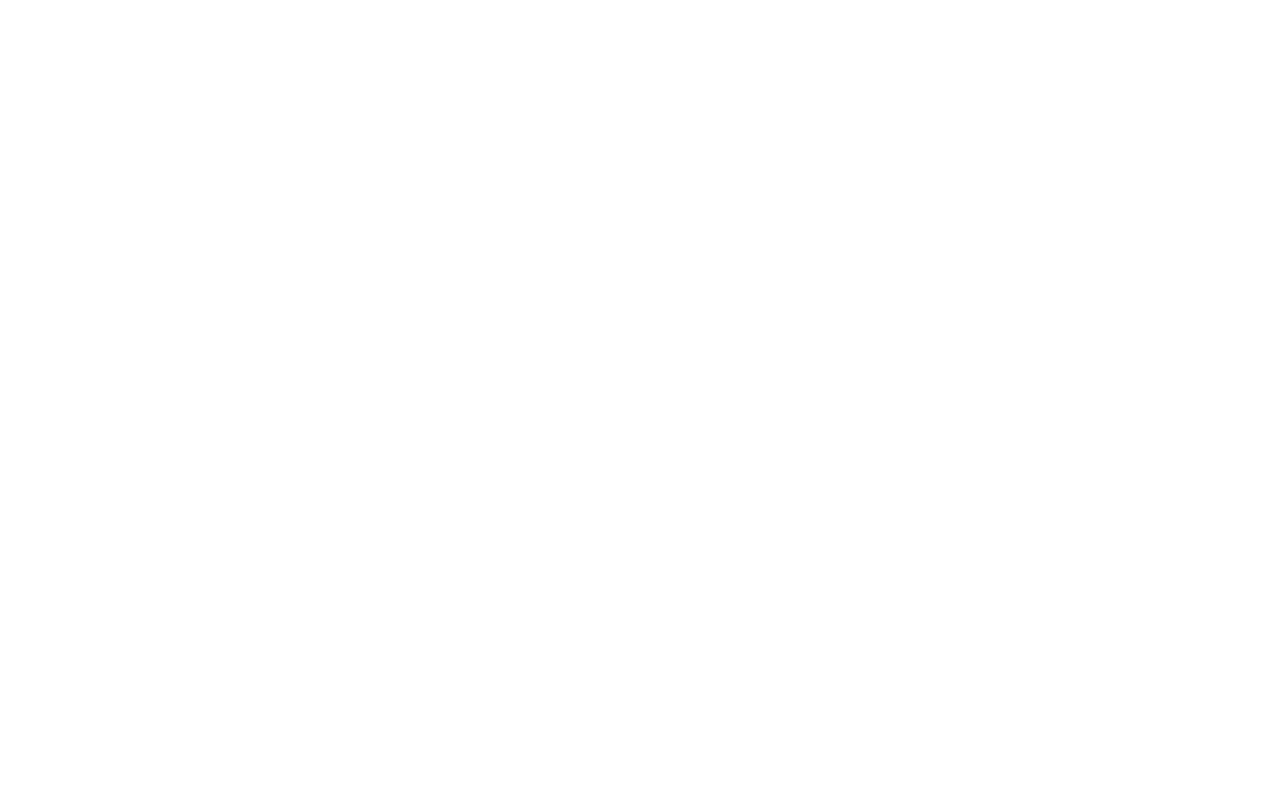
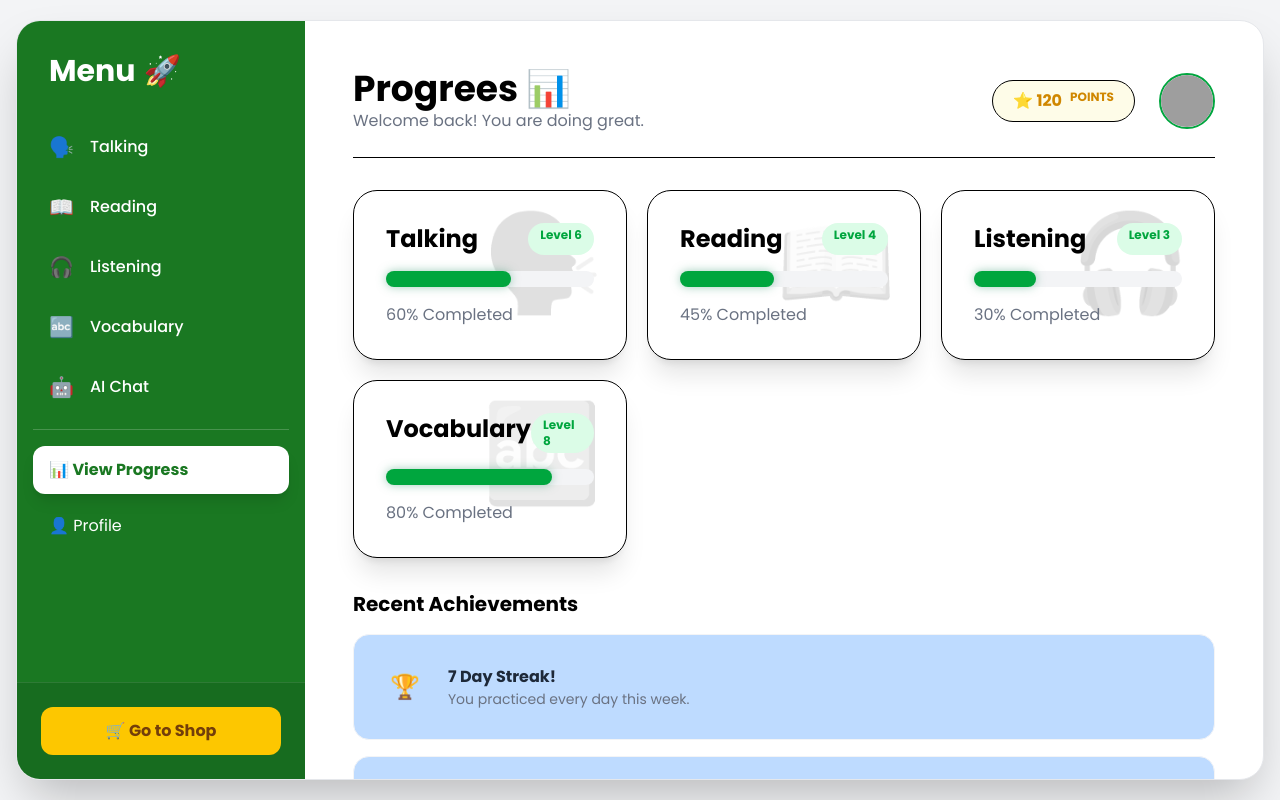
Before and after one commit to EliasEssawi/WEBPROJECT2, a React (Vite) app in the folder client/vite-project/: page /mainPage in a window 1280 px wide. Before the commit this address had no page. Built offline with nearby package versions, Linux system fonts and the light colour scheme; grey boxes are pictures that could not be loaded.

Commit message:
added main page and its components

```diff
--- a/client/vite-project/src/App.tsx
+++ b/client/vite-project/src/App.tsx
@@ -15,6 +15,7 @@
 import ForgotPassword from './pages/forgotPass';
 import AddProfile from './pages/addprofile';
 import ParentPage from './pages/parentPage';
+import MainPage from './pages/mainPage';
 
 function App() {
   return (
@@ -28,6 +29,7 @@
         <Route path="/addprofile" element={<AddProfile />} />
         <Route path="/forgotPassword" element={<ForgotPassword />}/>
         <Route path="/parentPage" element={<ParentPage/>}/>
+        <Route path="/mainPage" element={<MainPage/>}/>
       </Routes>
 
     </BrowserRouter>
--- /dev/null
+++ b/client/vite-project/src/components/mainPage/Header.tsx
@@ -0,0 +1,27 @@
+interface HeaderProps {
+    title: String;
+    subtitle: string;
+    points: number;
+    imgUrl: string;
+}
+
+export default function Header({ title, subtitle, points, imgUrl }: HeaderProps) {
+  return (
+    <header className="flex justify-between items-center border-b pb-6">
+      <div>
+        <h1 className="text-4xl font-extrabold">{title}</h1>
+        <p className="text-gray-500">{subtitle}</p>
+      </div>
+      <div className="flex items-center gap-6">
+        <div className="bg-yellow-50 px-5 py-2 rounded-full border flex gap-2">
+          <span className="font-bold text-yellow-600">⭐ {points}</span>
+          <span className="text-xs font-bold text-yellow-600">POINTS</span>
+        </div>
+        <img
+          src={imgUrl}
+          className="w-14 h-14 rounded-full border-2 border-green-600"
+        />
+      </div>
+    </header>
+  );
+}
--- /dev/null
+++ b/client/vite-project/src/components/mainPage/ProgressCard.tsx
@@ -0,0 +1,58 @@
+import { useState, useEffect } from "react";
+
+interface ProgressCardProps {
+  title: string;
+  level: number;
+  progress: number;
+  icon: string;
+  url: string;
+}
+
+export default function ProgressCard({
+  title,
+  level,
+  progress,
+  icon,
+  url,
+}: ProgressCardProps) {
+  const [animatedProgress, setAnimatedProgress] = useState(0);
+
+  useEffect(() => {
+    const timeout = setTimeout(() => setAnimatedProgress(progress), 100);
+    return () => clearTimeout(timeout);
+  }, [progress]);
+
+  const navigate = (url: string) => {
+    window.location.href = url;
+  };
+
+  return (
+    <div
+      onClick={() => navigate(url)}
+      className="relative group bg-white p-8 rounded-3xl shadow-xl border cursor-pointer hover:scale-105 transition-transform"
+    >
+      {/* Emoji */}
+      <div className="absolute top-0 right-0 p-6 opacity-20 text-8xl text-green-600 grayscale transition-all duration-500
+                      group-hover:opacity-50 group-hover:grayscale-0 group-hover:rotate-12 group-hover:scale-110">
+        {icon}
+      </div>
+
+      <div className="relative z-10">
+        <div className="flex justify-between mb-4">
+          <h3 className="text-2xl font-bold">{title}</h3>
+          <span className="text-green-600 bg-green-100 px-3 py-1 rounded-full text-xs font-bold">
+            Level {level}
+          </span>
+        </div>
+
+        <div className="w-full bg-gray-100 rounded-full h-4 mb-4">
+          <div
+            className="bg-green-600 h-4 rounded-full transition-all duration-1000 ease-out shadow-[0_0_10px_rgba(65,157,120,0.5)]"
+            style={{ width: `${animatedProgress}%` }}
+          />
+        </div>
+        <span className="text-gray-500">{progress}% Completed</span>
+      </div>
+    </div>
+  );
+}
--- /dev/null
+++ b/client/vite-project/src/components/mainPage/RecentAchievement.tsx
@@ -0,0 +1,18 @@
+interface AchievementProps {
+  icon: string;
+  title: string;
+  description: string;
+  color?: string;
+}
+
+export default function RecentAchievement({ icon, title, description, color = "yellow-100" }: AchievementProps) {
+  return (
+    <div className={`bg-blue-200 p-6 rounded-2xl flex items-center gap-4 border border-gray-100`}>
+      <div className={`p-3 rounded-full text-2xl bg-${color}`}>{icon}</div>
+      <div>
+        <p className="font-bold text-gray-800">{title}</p>
+        <p className="text-sm text-gray-500">{description}</p>
+      </div>
+    </div>
+  );
+}
--- /dev/null
+++ b/client/vite-project/src/components/mainPage/Sidebar.tsx
@@ -0,0 +1,67 @@
+interface MenuItem {
+    name: string;
+    icon: string;
+    url?: string;
+}
+
+interface SidebarProps {
+    menuItems: MenuItem[];
+    primaryAction?: MenuItem;
+    secondaryAction?: MenuItem;
+    bottomAction?: MenuItem;
+    title: String;
+}
+
+export default function Sidebar({ menuItems, title, primaryAction, secondaryAction, bottomAction}: SidebarProps) {
+  return (
+    <aside className="w-72 bg-[#1A7822] text-white flex flex-col shrink-0">
+      <div className="p-8 pb-4">
+        <h2 className="text-3xl font-bold flex items-center gap-2">
+          {title} <span>🚀</span>
+        </h2>
+      </div>
+      <nav className="flex-1 overflow-y-auto py-4 px-4 space-y-2">
+        {menuItems.map((item) => (
+          <a
+            key={item.name}
+            href="#"
+            className="flex items-center gap-4 px-4 py-3 rounded-xl hover:bg-white/20 transition"
+          >
+            <span className="text-xl">{item.icon}</span>
+            <span className="font-medium">{item.name}</span>
+          </a>
+        ))}
+
+        <div className="my-4 border-t border-white/20" />
+
+       {primaryAction && (
+          <a
+            href={primaryAction.url || "#"}
+            className="flex items-center gap-4 px-4 py-3 rounded-xl bg-white text-[#1A7822] font-bold shadow-lg"
+          >
+            {primaryAction.icon} {primaryAction.name}
+          </a>
+        )}
+
+        {secondaryAction && (
+          <a
+            href={secondaryAction.url || "#"}
+            className="flex items-center gap-4 px-4 py-3 rounded-xl hover:bg-white/20 transition"
+          >
+            {secondaryAction.icon} {secondaryAction.name}
+          </a>
+        )}
+      </nav>
+       {bottomAction && (
+        <div className="p-6 bg-black/10 border-t border-white/10">
+          <a
+            href={bottomAction.url || "#"}
+            className="hover:scale-105 w-full flex justify-center items-center gap-2 bg-yellow-400 text-yellow-900 font-bold py-3 rounded-xl hover:bg-yellow-300 transition"
+          >
+            {bottomAction.icon} {bottomAction.name}
+          </a>
+        </div>
+      )}
+    </aside>
+  );
+}
--- a/client/vite-project/src/pages/forgotPass.tsx
+++ b/client/vite-project/src/pages/forgotPass.tsx
@@ -79,6 +79,7 @@
             setCode("");
             setConNewPassword("");
             setNewPassword("");
+             window.location.href = "./login"
         } catch (err) {
             const error = err as AxiosError<{ message?: string }>;
             setMessage(error.response?.data?.message || "change password faild.");
@@ -151,7 +152,7 @@
                                 type="password"
                                 onChange={(e) => setConNewPassword(e.target.value)}>
                             </Input>
-                            <Button children="Send code"></Button>
+                            <Button children="Change password"></Button>
                         </form>
                     )}
 
--- /dev/null
+++ b/client/vite-project/src/pages/mainPage.tsx
@@ -0,0 +1,72 @@
+import React, { useState, useEffect } from "react";
+import Sidebar from "../components/mainPage/Sidebar";
+import Header from "../components/mainPage/Header";
+import ProgressCard from "../components/mainPage/ProgressCard";
+import RecentAchievement from "../components/mainPage/RecentAchievement";
+
+const menuItems = [
+  { name: "Talking", icon: "🗣️" },
+  { name: "Reading", icon: "📖" },
+  { name: "Listening", icon: "🎧" },
+  { name: "Vocabulary", icon: "🔤" },
+  { name: "AI Chat", icon: "🤖" },
+];
+
+
+export default function MainPage() {
+  const cards = [
+    { title: "Talking", level: 6, progress: 60, icon: "🗣️", url: "talking-practice.html" },
+    { title: "Reading", level: 4, progress: 45, icon: "📖", url: "reading-practice.html" },
+    { title: "Listening", level: 3, progress: 30, icon: "🎧", url: "listening-practice.html" },
+    { title: "Vocabulary", level: 8, progress: 80, icon: "🔤", url: "vocabulary-practice.html" },
+  ];
+
+  return (
+    <div className="bg-gray-100 h-screen w-full flex items-center justify-center p-4 overflow-hidden font-[Poppins]">
+      <div className="flex w-full max-w-7xl h-[95vh] bg-white shadow-2xl rounded-3xl overflow-hidden border border-gray-200">
+        <div className="flex">
+            <Sidebar
+                menuItems={menuItems}
+                title={"Menu"}
+                primaryAction={{ name: "View Progress", icon: "📊", url: "/progress" }}
+                secondaryAction={{ name: "Profile", icon: "👤", url: "/profile" }}
+                bottomAction={{ name: "Go to Shop", icon: "🛒", url: "/shop" }}
+            />
+
+            <main className="flex-1 p-8 md:p-12 overflow-y-auto flex flex-col gap-8">
+            <Header
+                title = "Progrees 📊"
+                subtitle="Welcome back! You are doing great."
+                points={120}
+                imgUrl="https://cdn-icons-png.flaticon.com/512/2922/2922510.png"
+            />
+
+            <section className="grid grid-cols-1 xl:grid-cols-2 gap-8">
+                {cards.map((card) => (
+                    <ProgressCard key={card.title} {...card} />
+                ))}
+            </section>
+
+            <section>
+                <h3 className="text-xl font-bold mb-4">Recent Achievements</h3>
+
+                <RecentAchievement
+                    icon="🏆"
+                    title="7 Day Streak!"
+                    description="You practiced every day this week."
+                    color="blue-100"
+                />
+                <div className="mt-4">
+                    <RecentAchievement
+                        icon="🔥"
+                        title="Word Master"
+                        description="You learned 50 new words."
+                        color="blue-100" />
+                </div>
+            </section>
+            </main>
+        </div>
+      </div>
+    </div>
+  );
+}
```
